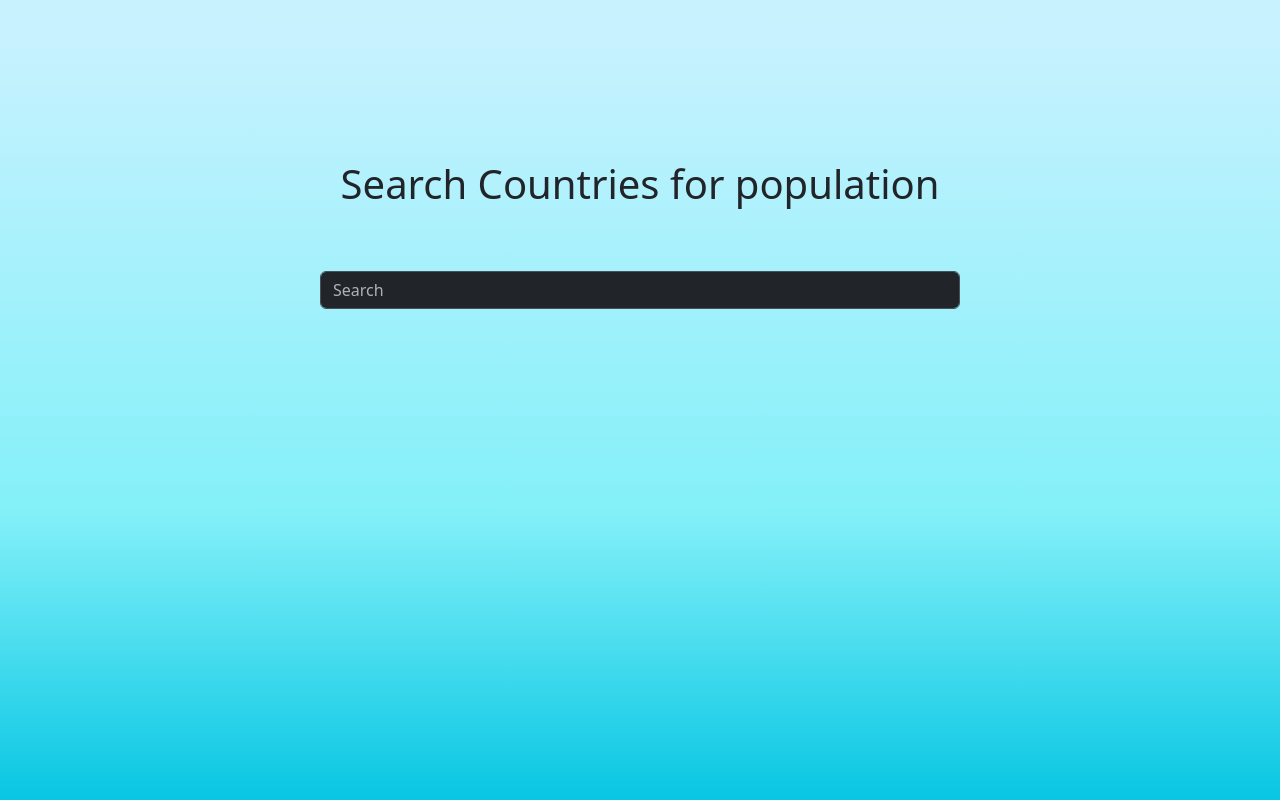
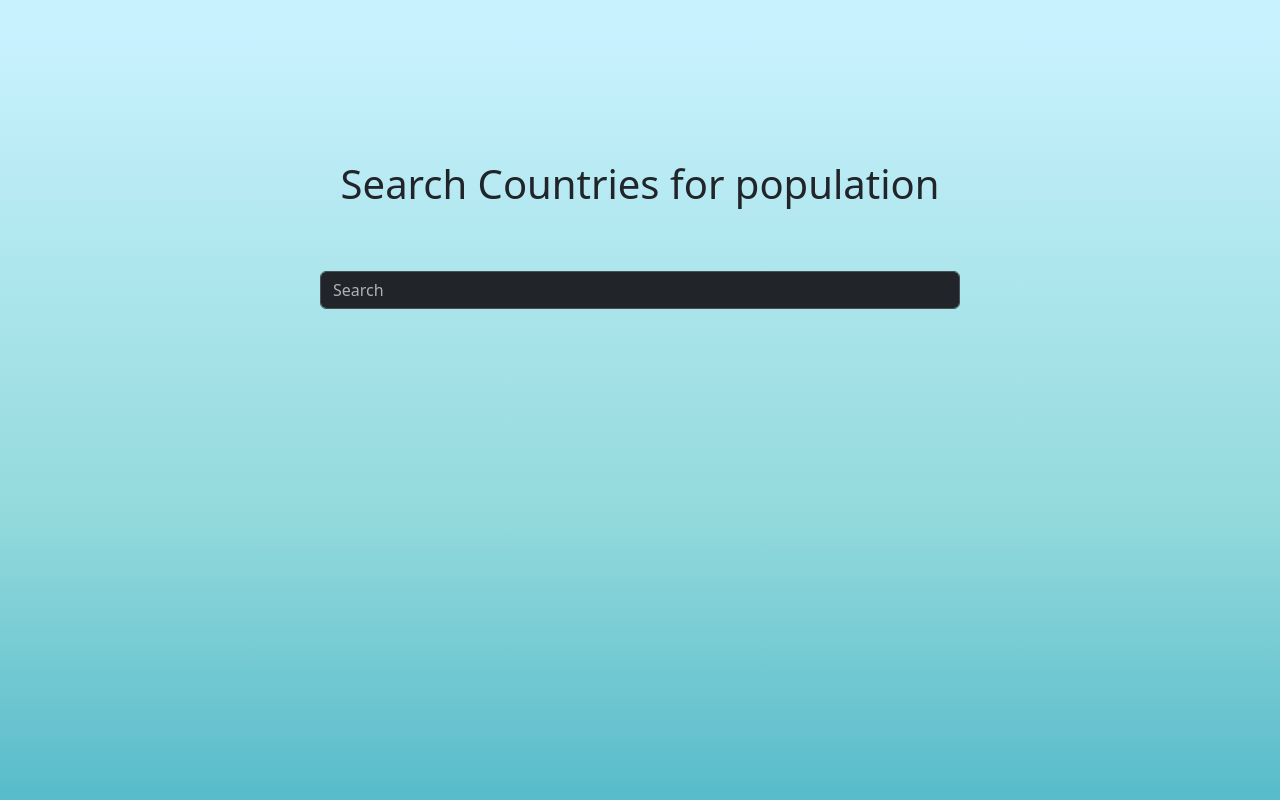
Before and after one commit to akhil95Y/coles-assignment, a React (Create React App) app: page / in a window 1280 px wide. Built offline with nearby package versions, Linux system fonts and the light colour scheme.

Commit message:
background change

```diff
--- a/src/App.css
+++ b/src/App.css
@@ -6,8 +6,8 @@ body,
   background: rgb(0, 151, 175);
   background: linear-gradient(
     0deg,
-    rgb(8, 198, 227) 0%,
-    rgba(79, 234, 255, 0.701) 36%,
+    rgb(88, 187, 202) 0%,
+    rgba(102, 202, 215, 0.701) 36%,
     rgb(201, 242, 255) 97%
   );
   height: 100%;
```
